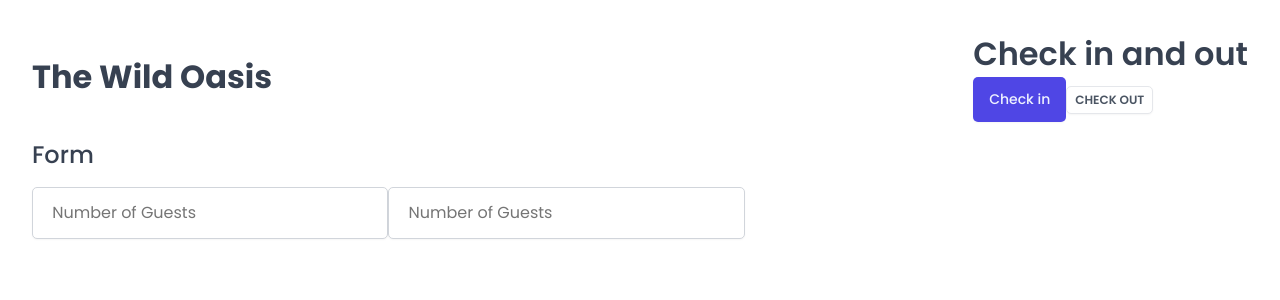
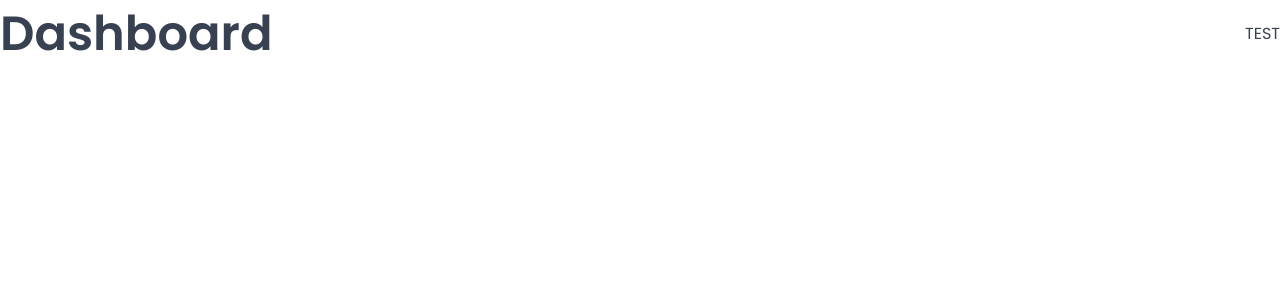
Before and after one commit to qinangao/the-wild-oasis, a React (Vite) app: page /dashboard in a window 1280 px wide. Shown: the top 300 px of the page. Built offline with nearby package versions, Linux system fonts and the light colour scheme; a web font is replaced by a local one.

Commit message:
setting up routes

```diff
--- a/package.json
+++ b/package.json
@@ -12,6 +12,7 @@
   "dependencies": {
     "react": "^19.1.0",
     "react-dom": "^19.1.0",
+    "react-router-dom": "^7.6.0",
     "styled-components": "^6.1.18"
   },
   "devDependencies": {
--- a/src/App.jsx
+++ b/src/App.jsx
@@ -1,49 +1,32 @@
-import styled from "styled-components";
+import { BrowserRouter, Navigate, Route, Routes } from "react-router-dom";
 import GlobalStyle from "./styles/GlobalStyle";
-import Button from "./ui/Button";
-import Input from "./ui/Input";
-import Heading from "./ui/Heading";
-import Row from "./ui/Row";
+import Dashboard from "./pages/Dashboard";
 
-const StyledApp = styled.div`
-  padding: 2em;
-`;
+import Bookings from "./pages/Bookings";
+import Cabins from "./pages/Cabins";
+import Users from "./pages/Users";
+import Settings from "./pages/Settings";
+import Account from "./pages/Account";
+import Login from "./pages/Login";
+import PageNotFound from "./pages/PageNotFound";
 
 function App() {
   return (
     <>
       <GlobalStyle />
-      <StyledApp>
-        <Row type="vertical">
-          <Row type="horizontal">
-            <Heading type="h1">The Wild Oasis</Heading>
-            <div>
-              <Heading as="h2">Check in and out</Heading>
-              <Button
-                variation="primary"
-                size="medium"
-                onClick={() => alert("hello")}
-              >
-                Check in
-              </Button>
-              <Button
-                variation="secondary"
-                size="small"
-                onClick={() => alert("hello")}
-              >
-                Check out
-              </Button>
-            </div>
-          </Row>
-          <Row type="vertical">
-            <Heading as="h3">Form</Heading>
-            <form>
-              <Input type="number" placeholder="Number of Guests" />
-              <Input type="number" placeholder="Number of Guests" />
-            </form>
-          </Row>
-        </Row>
-      </StyledApp>
+      <BrowserRouter>
+        <Routes>
+          <Route index element={<Navigate replace to="dashboard" />} />
+          <Route path="dashboard" element={<Dashboard />} />
+          <Route path="bookings" element={<Bookings />} />
+          <Route path="cabins" element={<Cabins />} />
+          <Route path="users" element={<Users />} />
+          <Route path="settings" element={<Settings />} />
+          <Route path="account" element={<Account />} />
+          <Route path="login" element={<Login />} />
+          <Route path="*" element={<PageNotFound />} />
+        </Routes>
+      </BrowserRouter>
     </>
   );
 }
```
Also changed, not shown: 1 other file (tests, documents, lock files or other folders).
